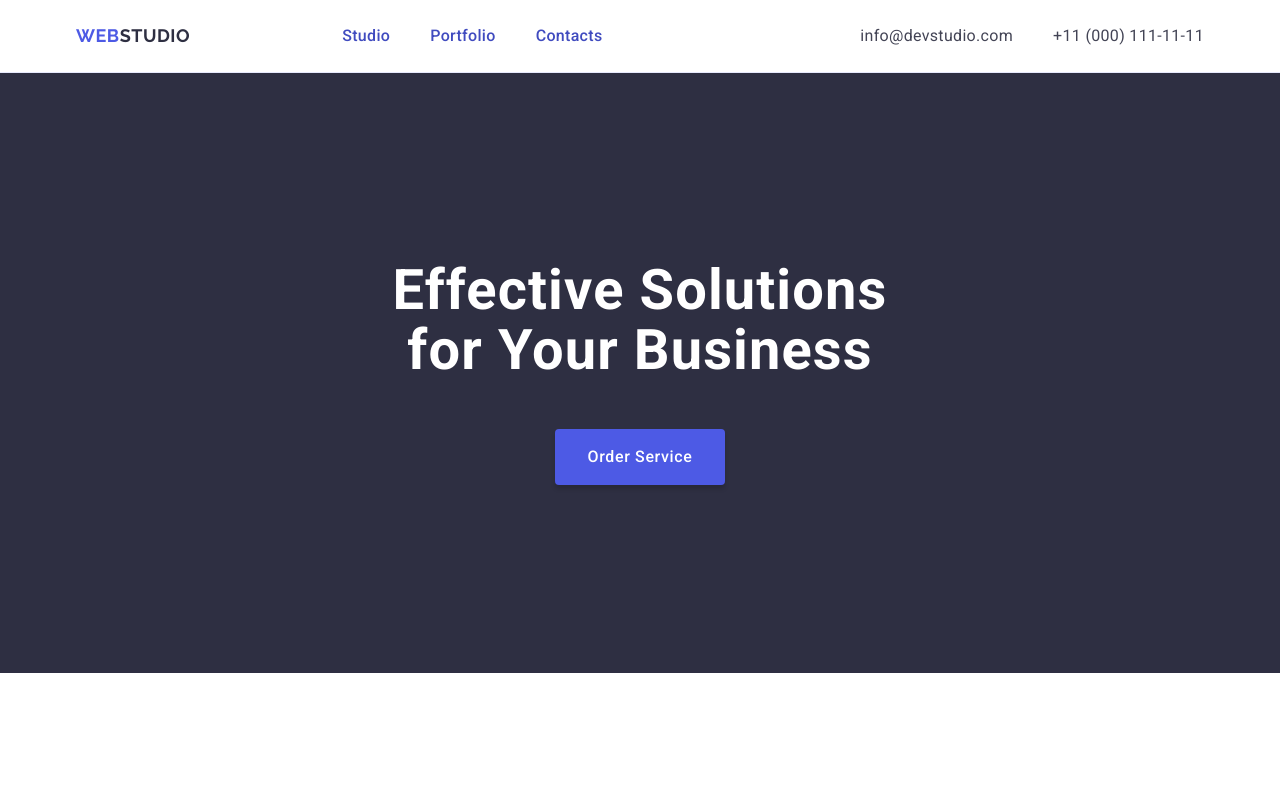
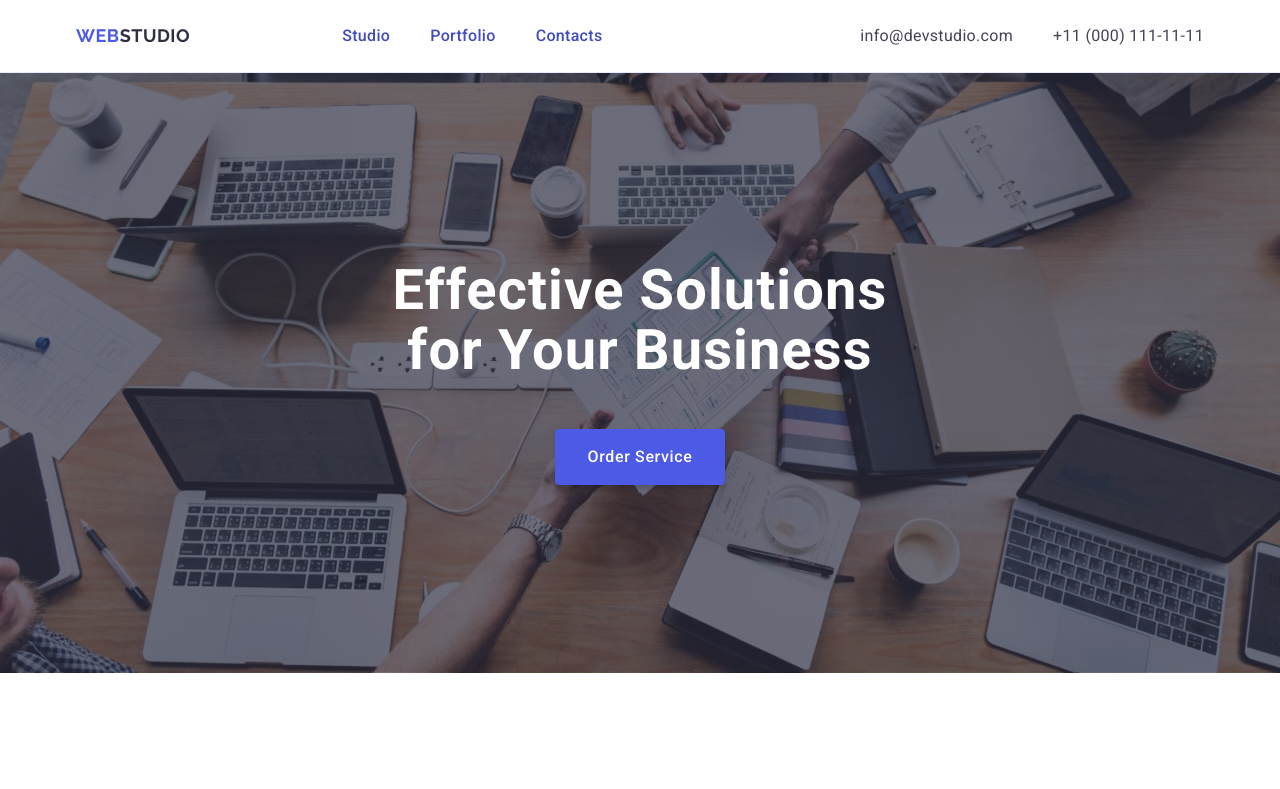
Before and after one commit to i-merk/goit-markup-hw-04, a plain HTML site: page index.html in a window 1280 px wide. Shown: the top 789 px of the page. Drawn offline with nearby package versions, Linux system fonts and the light colour scheme.

Commit message:
section1

```diff
--- a/css/styles.css
+++ b/css/styles.css
@@ -113,11 +113,11 @@ p,h1,h2,h3,h4,h5,h6,.btn_h-one {margin: 0; margin: 0;}
 
 .section-one { background-color: #2e2f42;
     padding: 188px 0;
-    background-image: linear-gradient(RNFLOWER
-    rgba(231, 233, 252, 1)), url(../images/people-office.jpg);
+    background-image: linear-gradient(rgba(46, 47, 66, 0.7), rgba(46, 47, 66, 0.7)), url(../images/people-office.jpg);
     background-repeat: no-repeat;
     background-position: center;
-    background-size: cover;}
+    background-size: cover;
+    max-width: 1440px; }
 
 
 
@@ -153,6 +153,7 @@ p,h1,h2,h3,h4,h5,h6,.btn_h-one {margin: 0; margin: 0;}
     margin-right: auto;
     flex-shrink: 0;
     min-width: 169px;
+    transition: background-color 250ms cubic-bezier(0.4, 0, 0.2, 1);
 
 
 
```
